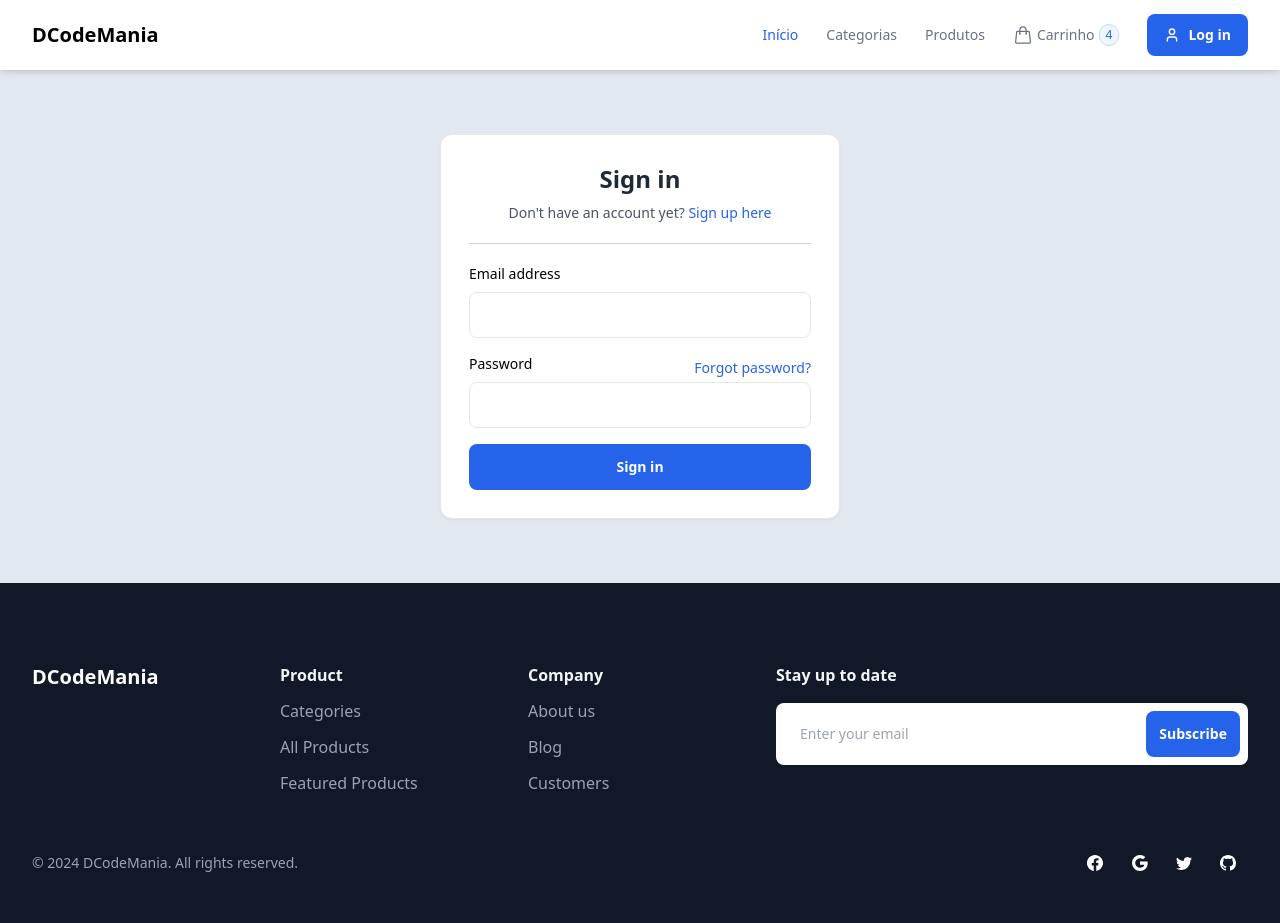
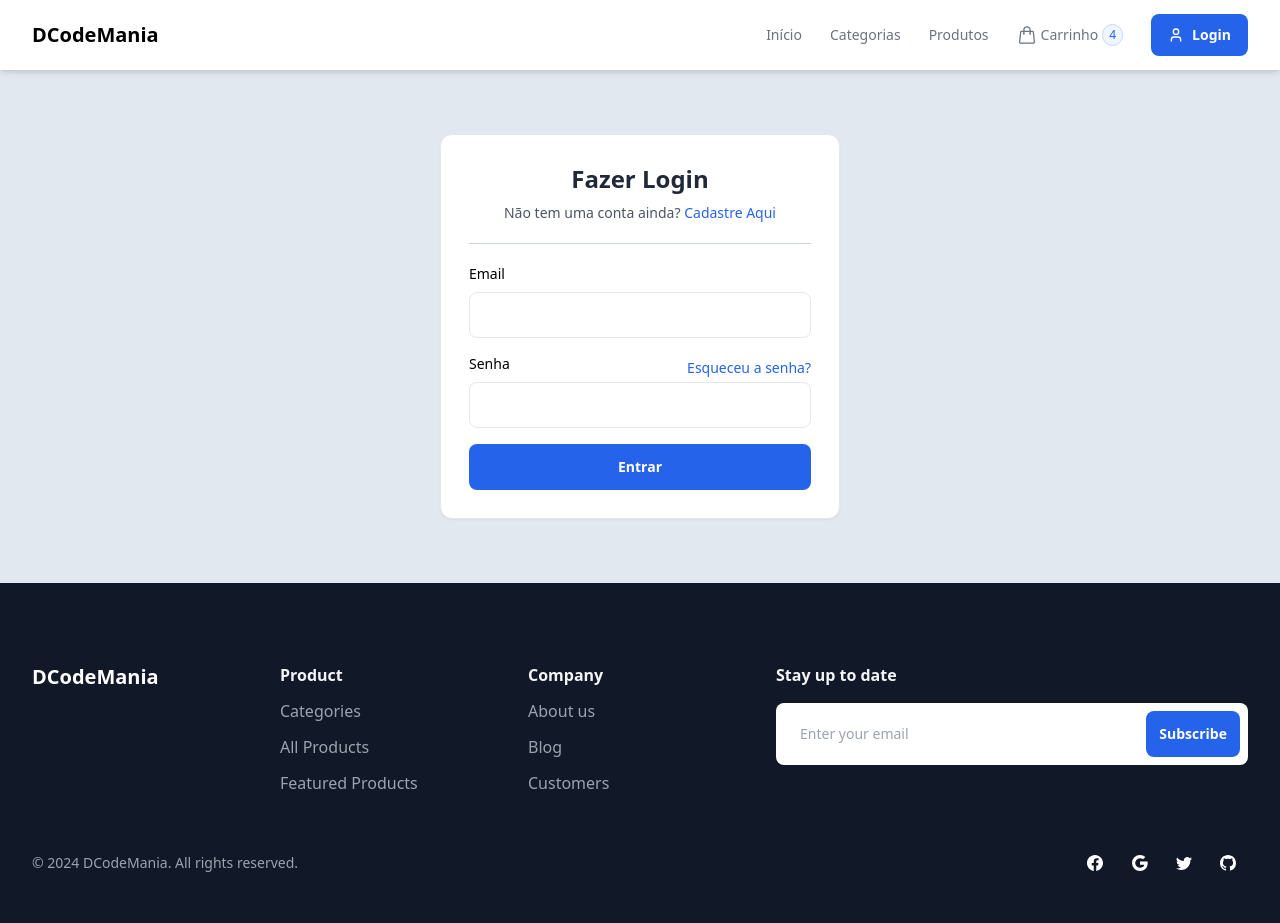
Before and after one commit to informaticalivreoficial/noronha-food, a Laravel app: page /login in a window 1280 px wide. Run offline with Laravel 10, Linux system fonts and the light colour scheme; style sheets or scripts are compiled from the project's sources; parts of the project's set-up code (start-up, migrations or seed data) failed here and were passed over; some libraries are stand-ins or nearby versions.

Commit message:
layout client update

```diff
--- a/resources/views/livewire/auth/login-page.blade.php
+++ b/resources/views/livewire/auth/login-page.blade.php
@@ -4,11 +4,11 @@
         <div class="bg-white border border-gray-200 rounded-xl shadow-sm dark:bg-gray-800 dark:border-gray-700">
           <div class="p-4 sm:p-7">
             <div class="text-center">
-              <h1 class="block text-2xl font-bold text-gray-800 dark:text-white">Sign in</h1>
+              <h1 class="block text-2xl font-bold text-gray-800 dark:text-white">Fazer Login</h1>
               <p class="mt-2 text-sm text-gray-600 dark:text-gray-400">
-                Don't have an account yet?
-                <a class="text-blue-600 decoration-2 hover:underline font-medium dark:focus:outline-none dark:focus:ring-1 dark:focus:ring-gray-600" href="/register">
-                  Sign up here
+                Não tem uma conta ainda?
+                <a wire:navigate class="text-blue-600 decoration-2 hover:underline font-medium dark:focus:outline-none dark:focus:ring-1 dark:focus:ring-gray-600" href="/cadastro">
+                  Cadastre Aqui
                 </a>
               </p>
             </div>
@@ -20,7 +20,7 @@
               <div class="grid gap-y-4">
                 <!-- Form Group -->
                 <div>
-                  <label for="email" class="block text-sm mb-2 dark:text-white">Email address</label>
+                  <label for="email" class="block text-sm mb-2 dark:text-white">Email</label>
                   <div class="relative">
                     <input type="email" id="email" name="email" class="py-3 px-4 block w-full border border-gray-200 rounded-lg text-sm focus:border-blue-500 focus:ring-blue-500 disabled:opacity-50 disabled:pointer-events-none dark:bg-slate-900 dark:border-gray-700 dark:text-gray-400 dark:focus:ring-gray-600" required aria-describedby="email-error">
                     <div class="hidden absolute inset-y-0 end-0 flex items-center pointer-events-none pe-3">
@@ -36,8 +36,8 @@
                 <!-- Form Group -->
                 <div>
                   <div class="flex justify-between items-center">
-                    <label for="password" class="block text-sm mb-2 dark:text-white">Password</label>
-                    <a class="text-sm text-blue-600 decoration-2 hover:underline font-medium dark:focus:outline-none dark:focus:ring-1 dark:focus:ring-gray-600" href="/forgot">Forgot password?</a>
+                    <label for="password" class="block text-sm mb-2 dark:text-white">Senha</label>
+                    <a wire:navigate class="text-sm text-blue-600 decoration-2 hover:underline font-medium dark:focus:outline-none dark:focus:ring-1 dark:focus:ring-gray-600" href="/recuperar-senha">Esqueceu a senha?</a>
                   </div>
                   <div class="relative">
                     <input type="password" id="password" name="password" class="py-3 px-4 block w-full border border-gray-200 rounded-lg text-sm focus:border-blue-500 focus:ring-blue-500 disabled:opacity-50 disabled:pointer-events-none dark:bg-slate-900 dark:border-gray-700 dark:text-gray-400 dark:focus:ring-gray-600" required aria-describedby="password-error">
@@ -50,7 +50,7 @@
                   <p class="hidden text-xs text-red-600 mt-2" id="password-error">8+ characters required</p>
                 </div>
                 <!-- End Form Group -->
-                <button type="submit" class="w-full py-3 px-4 inline-flex justify-center items-center gap-x-2 text-sm font-semibold rounded-lg border border-transparent bg-blue-600 text-white hover:bg-blue-700 disabled:opacity-50 disabled:pointer-events-none dark:focus:outline-none dark:focus:ring-1 dark:focus:ring-gray-600">Sign in</button>
+                <button type="submit" class="w-full py-3 px-4 inline-flex justify-center items-center gap-x-2 text-sm font-semibold rounded-lg border border-transparent bg-blue-600 text-white hover:bg-blue-700 disabled:opacity-50 disabled:pointer-events-none dark:focus:outline-none dark:focus:ring-1 dark:focus:ring-gray-600">Entrar</button>
               </div>
             </form>
             <!-- End Form -->
--- a/resources/views/livewire/partials/navbar.blade.php
+++ b/resources/views/livewire/partials/navbar.blade.php
@@ -22,17 +22,19 @@
                 <div class="overflow-hidden overflow-y-auto max-h-[75vh] [&::-webkit-scrollbar]:w-2 [&::-webkit-scrollbar-thumb]:rounded-full [&::-webkit-scrollbar-track]:bg-gray-100 [&::-webkit-scrollbar-thumb]:bg-gray-300 dark:[&::-webkit-scrollbar-track]:bg-slate-700 dark:[&::-webkit-scrollbar-thumb]:bg-slate-500">
                     <div class="flex flex-col gap-x-0 mt-5 divide-y divide-dashed divide-gray-200 md:flex-row md:items-center md:justify-end md:gap-x-7 md:mt-0 md:ps-7 md:divide-y-0 md:divide-solid dark:divide-gray-700">
 
-                    <a class="font-medium text-blue-600 py-3 md:py-6 dark:text-blue-500 dark:focus:outline-none dark:focus:ring-1 dark:focus:ring-gray-600" href="/" aria-current="page">Início</a>
+                        <a wire:navigate class="font-medium {{ request()->is('/') ? 'text-blue-600' : 'text-gray-500' }}  py-3 md:py-6 dark:text-blue-500 dark:focus:outline-none dark:focus:ring-1 dark:focus:ring-gray-600" href="/" aria-current="page">
+                        Início
+                        </a>
 
-                    <a class="font-medium text-gray-500 hover:text-gray-400 py-3 md:py-6 dark:text-gray-400 dark:hover:text-gray-500 dark:focus:outline-none dark:focus:ring-1 dark:focus:ring-gray-600" href="/categorias">
+                        <a wire:navigate class="font-medium {{ request()->is('categorias') ? 'text-blue-600' : 'text-gray-500' }} hover:text-gray-400 py-3 md:py-6 dark:text-gray-400 dark:hover:text-gray-500 dark:focus:outline-none dark:focus:ring-1 dark:focus:ring-gray-600" href="/categorias">
                         Categorias
                         </a>
 
-                    <a class="font-medium text-gray-500 hover:text-gray-400 py-3 md:py-6 dark:text-gray-400 dark:hover:text-gray-500 dark:focus:outline-none dark:focus:ring-1 dark:focus:ring-gray-600" href="/produtos">
+                        <a wire:navigate class="font-medium {{ request()->is('produtos') ? 'text-blue-600' : 'text-gray-500' }} hover:text-gray-400 py-3 md:py-6 dark:text-gray-400 dark:hover:text-gray-500 dark:focus:outline-none dark:focus:ring-1 dark:focus:ring-gray-600" href="/produtos">
                         Produtos
                         </a>
 
-                    <a class="font-medium flex items-center text-gray-500 hover:text-gray-400 py-3 md:py-6 dark:text-gray-400 dark:hover:text-gray-500 dark:focus:outline-none dark:focus:ring-1 dark:focus:ring-gray-600" href="/cart">
+                        <a wire:navigate class="font-medium flex items-center {{ request()->is('meu-carrinho-de-compras') ? 'text-blue-600' : 'text-gray-500' }} hover:text-gray-400 py-3 md:py-6 dark:text-gray-400 dark:hover:text-gray-500 dark:focus:outline-none dark:focus:ring-1 dark:focus:ring-gray-600" href="/meu-carrinho-de-compras">
                         <svg xmlns="http://www.w3.org/2000/svg" fill="none" viewBox="0 0 24 24" stroke-width="1.5" stroke="currentColor" class="flex-shrink-0 w-5 h-5 mr-1">
                             <path stroke-linecap="round" stroke-linejoin="round" d="M15.75 10.5V6a3.75 3.75 0 1 0-7.5 0v4.5m11.356-1.993 1.263 12c.07.665-.45 1.243-1.119 1.243H4.25a1.125 1.125 0 0 1-1.12-1.243l1.264-12A1.125 1.125 0 0 1 5.513 7.5h12.974c.576 0 1.059.435 1.119 1.007ZM8.625 10.5a.375.375 0 1 1-.75 0 .375.375 0 0 1 .75 0Zm7.5 0a.375.375 0 1 1-.75 0 .375.375 0 0 1 .75 0Z" />
                         </svg>
@@ -40,12 +42,12 @@
                         </a>
 
                         <div class="pt-3 md:pt-0">
-                    <a class="py-2.5 px-4 inline-flex items-center gap-x-2 text-sm font-semibold rounded-lg border border-transparent bg-blue-600 text-white hover:bg-blue-700 disabled:opacity-50 disabled:pointer-events-none dark:focus:outline-none dark:focus:ring-1 dark:focus:ring-gray-600" href="/login">
+                        <a wire:navigate class="py-2.5 px-4 inline-flex items-center gap-x-2 text-sm font-semibold rounded-lg border border-transparent bg-blue-600 text-white hover:bg-blue-700 disabled:opacity-50 disabled:pointer-events-none dark:focus:outline-none dark:focus:ring-1 dark:focus:ring-gray-600" href="/login">
                             <svg class="flex-shrink-0 w-4 h-4" xmlns="http://www.w3.org/2000/svg" width="24" height="24" viewBox="0 0 24 24" fill="none" stroke="currentColor" stroke-width="2" stroke-linecap="round" stroke-linejoin="round">
                             <path d="M19 21v-2a4 4 0 0 0-4-4H9a4 4 0 0 0-4 4v2" />
                             <circle cx="12" cy="7" r="4" />
                             </svg>
-                        Log in
+                            Login
                         </a>
                         </div>
 
```
Also changed, not shown: resources/views/livewire/auth/forgot-password-page.blade.php (+7 -7 lines), resources/views/livewire/auth/register-page.blade.php (+5 -5 lines). Lines whose indentation alone changed are shown as unchanged.
